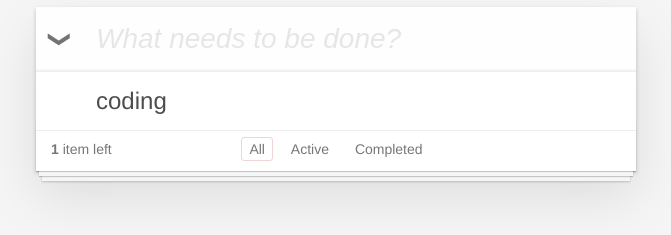
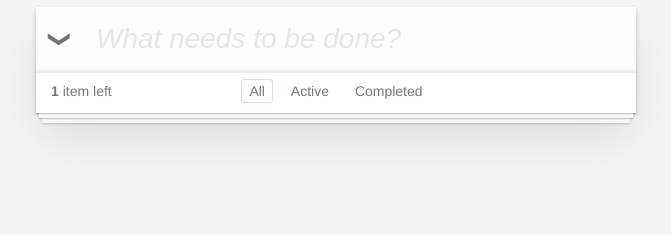
Before and after one commit to awbear/todoist, a plain HTML site: page index.html in a window 1280 px wide. Shown: the part 129-364 px from the top of the page, without its empty margins (304-975 px from the left). Drawn offline with Linux system fonts and the light colour scheme.

Commit message:
coment todolist

```diff
--- a/index.html
+++ b/index.html
@@ -14,11 +14,11 @@
         <input class="new-todo" type="text" autofocus placeholder="What needs to be done?"/>
         <section class="content">
             <ul class="todo-list">
-                <li>
+                <!--<li>
                     <input type="checkbox" class="check">
-                    <span>coding</span>
+                    <span></span>
                     <button class="close"></button>
-                </li>
+                </li>-->
             </ul>
         </section>
         <footer class="footer">
```
